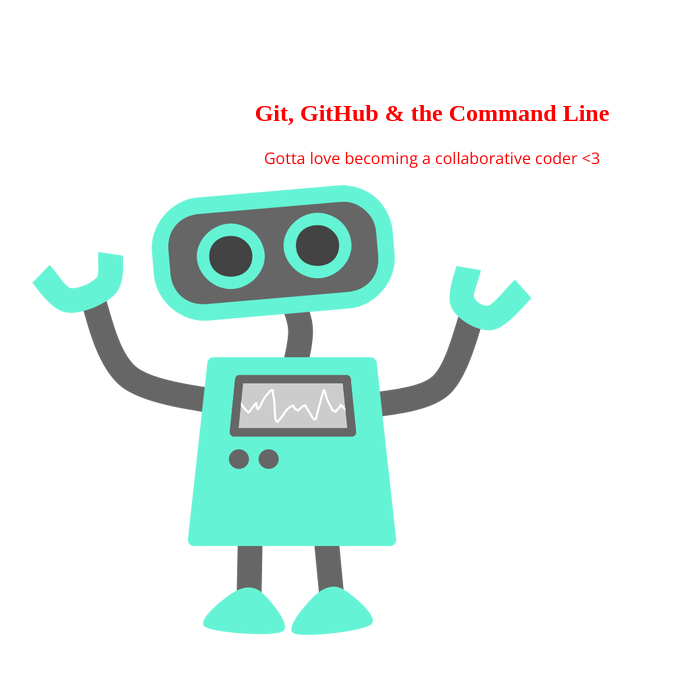
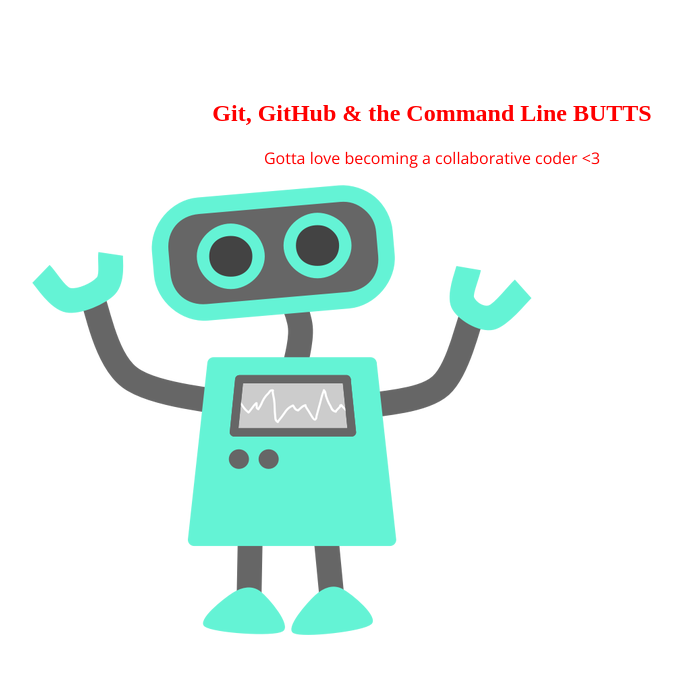
Before and after one commit to kshimrob/105-project, a plain HTML site: page index.html in a window 1280 px wide. Shown: the whole page, without its empty margins (208-890 px from the left). Drawn offline with nearby package versions, Linux system fonts and the light colour scheme.

Commit message:
change title

```diff
--- a/index.html
+++ b/index.html
@@ -8,7 +8,7 @@
 </head>
 <body>
 	<section>
-		<h1>Git, GitHub & the Command Line</h1>
+		<h1>Git, GitHub & the Command Line BUTTS</h1>
 		<p>Gotta love becoming a collaborative coder <3</p>
 		<img src="img/happy-blue-robot.png">
 	</section>
```
Also changed, not shown: 1 other file.
